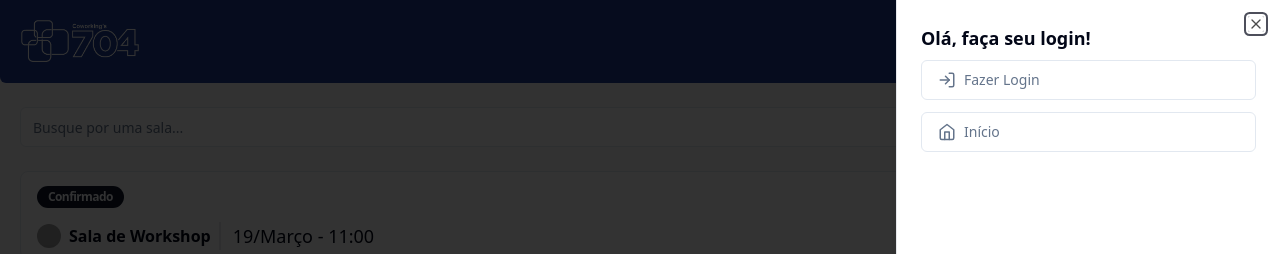
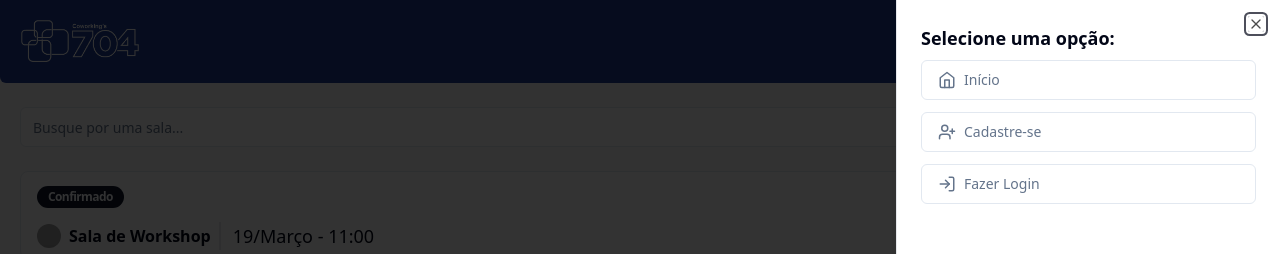
Before and after one commit to jv-farias/coworkings-704, a React (Vite) app: page /home in a window 1280 px wide. Both pictures are taken after a click on the button 1244 px from the left and 41 px from the top of the page. Shown: the top 254 px of the page. Built offline with nearby package versions, Linux system fonts and the light colour scheme; no server answers; grey boxes are pictures that could not be loaded.

Commit message:
feature-fix: corrigindo sidebar e adicionando cadastro (#21)

```diff
--- a/src/components/Card/index.tsx
+++ b/src/components/Card/index.tsx
@@ -13,7 +13,7 @@ export const CardItem = ({ id, name, description, imageUrl}: CardItemProps) => {
 
     return (
         <Card key={id} className="bg-neutral-50 border-2 border-zinc-200 min-w-[300px] max-w-[300px] rounded-2xl mt-4">
-            <CardContent className="flex flex-col gap-3 px-0 py-0">
+            <CardContent className="flex flex-col gap-4 px-0 py-0">
                 <div className="flex w-full h-[200px] ">
                     <img
                         src={imageUrl}
--- a/src/components/Header/index.tsx
+++ b/src/components/Header/index.tsx
@@ -1,4 +1,4 @@
-import { HomeIcon, LogInIcon, MenuIcon } from "lucide-react";
+import { HomeIcon, LogInIcon, MenuIcon, UserPlus } from "lucide-react";
 import { Sheet, SheetContent, SheetDescription, SheetHeader, SheetTitle, SheetTrigger } from "../ui/sheet";
 import { Card, CardContent } from "../ui/card";
 import { Button } from "../ui/button";
@@ -21,8 +21,23 @@ export const Header = () => {
 
                     <SheetContent>
                         <SheetHeader>
-                            <SheetTitle>Olá, faça seu login!</SheetTitle>
+                            <SheetTitle>Selecione uma opção:</SheetTitle>
                             <SheetDescription className="flex flex-col gap-3" >
+                                <div className="flex flex-col gap-3 ">
+                                    <Button variant="outline" className="justify-start" asChild>
+                                        <a href="/">
+                                            <HomeIcon size={18} className="mr-2" />
+                                            Início
+                                        </a>
+                                    </Button>
+                                <div className="flex flex-col gap-3 ">
+                                    <Button variant="outline" className="justify-start" asChild>
+                                        <a href="/cadastro">
+                                            <UserPlus size={18} className="mr-2" />
+                                            Cadastre-se
+                                        </a>
+                                    </Button>
+                                </div>
                                 <div className="flex flex-col gap-3 ">
                                     <Button variant="outline" className="justify-start" asChild>
                                         <a href="/login">
@@ -31,13 +46,6 @@ export const Header = () => {
                                         </a>
                                     </Button>
                                 </div>
-                                <div className="flex flex-col gap-3 ">
-                                    <Button variant="outline" className="justify-start" asChild>
-                                        <a href="/">
-                                            <HomeIcon size={18} className="mr-2" />
-                                            Início
-                                        </a>
-                                    </Button>
                                 </div>
                             </SheetDescription>
                         </SheetHeader>
```
